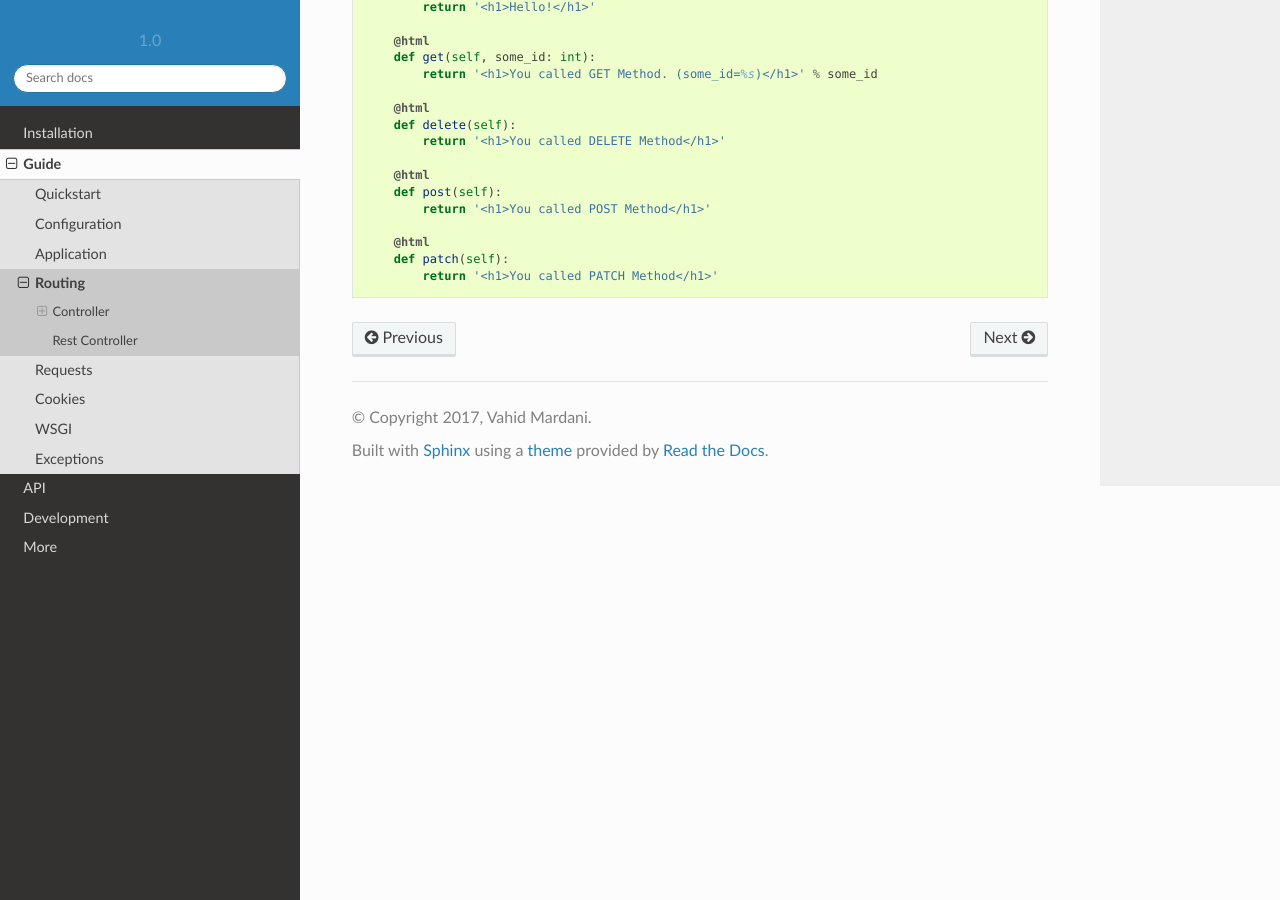
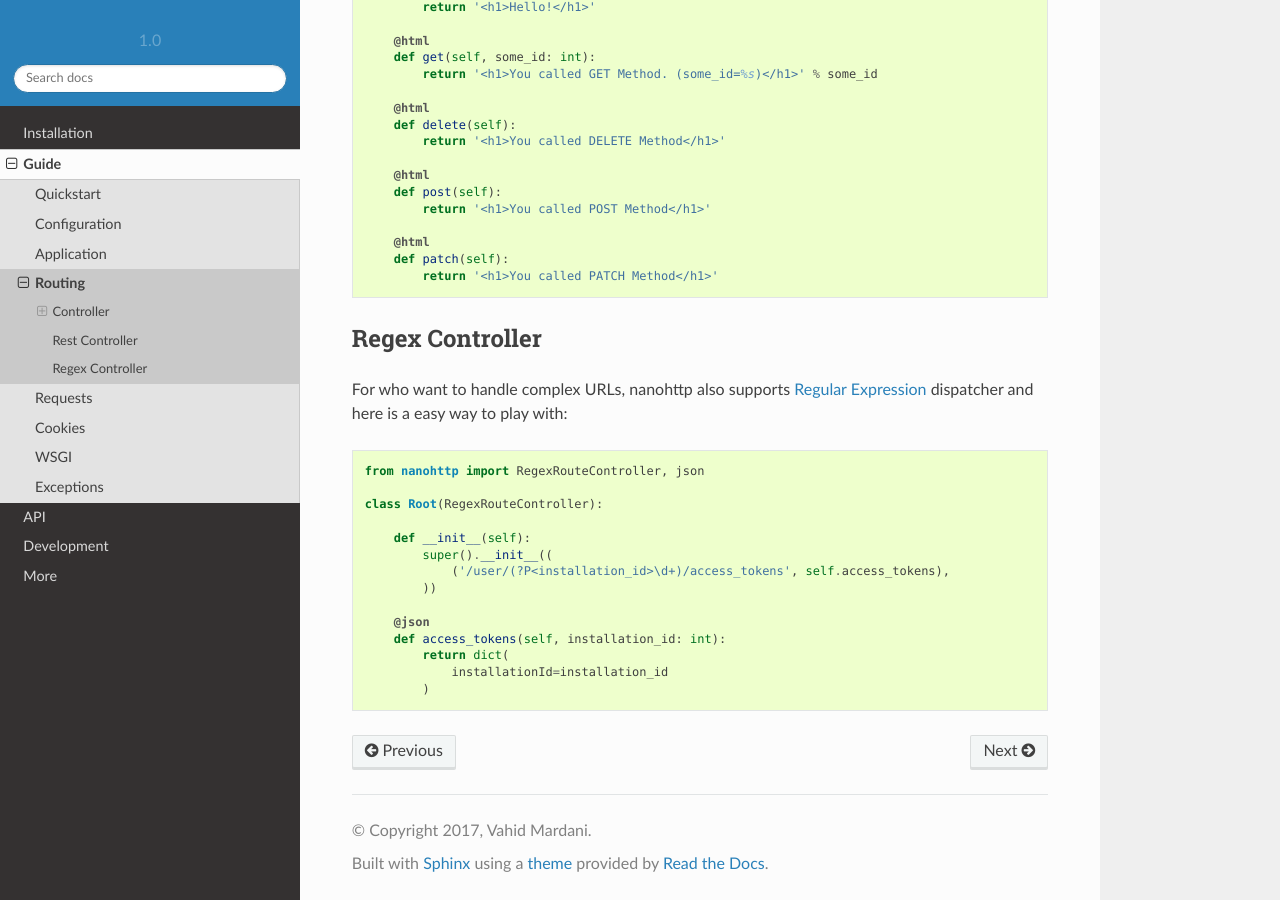
Before and after one commit to pylover/nanohttp, a Sphinx documentation site: the page built from sphinx/guide/routing.rst, in a window 1280 px wide and 900 px high, scrolled down 1288 px. Built offline with Sphinx 7.4.7 and the Read the Docs theme 2.0.0, drawn with Linux system fonts in a browser that asks for light colours.

Commit message:
Add regex route dispatcher documentations, #83

```diff
--- a/sphinx/guide/routing.rst
+++ b/sphinx/guide/routing.rst
@@ -84,3 +84,29 @@ but dispatcher tries to dispatch request using HTTP method(verb) at first.
         @html
         def patch(self):
             return '<h1>You called PATCH Method</h1>'
+
+
+Regex Controller
+----------------
+
+For who want to handle complex URLs, nanohttp also supports
+`Regular Expression <https://en.wikipedia.org/wiki/Regular_expression>`_ dispatcher
+and here is a easy way to play with:
+
+
+..  code-block:: python
+
+    from nanohttp import RegexRouteController, json
+
+    class Root(RegexRouteController):
+
+        def __init__(self):
+            super().__init__((
+                ('/user/(?P<installation_id>\d+)/access_tokens', self.access_tokens),
+            ))
+
+        @json
+        def access_tokens(self, installation_id: int):
+            return dict(
+                installationId=installation_id
+            )
```
